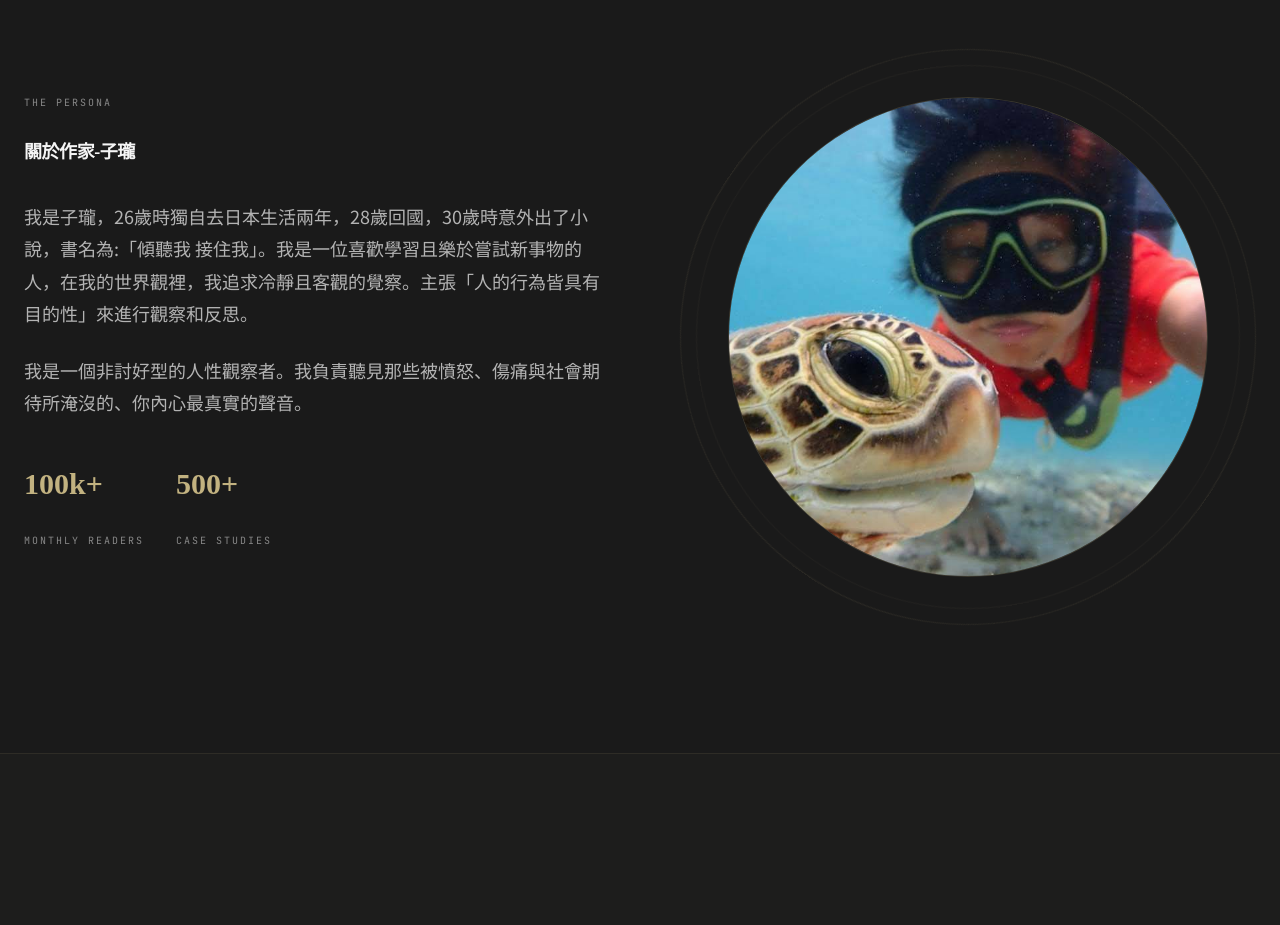
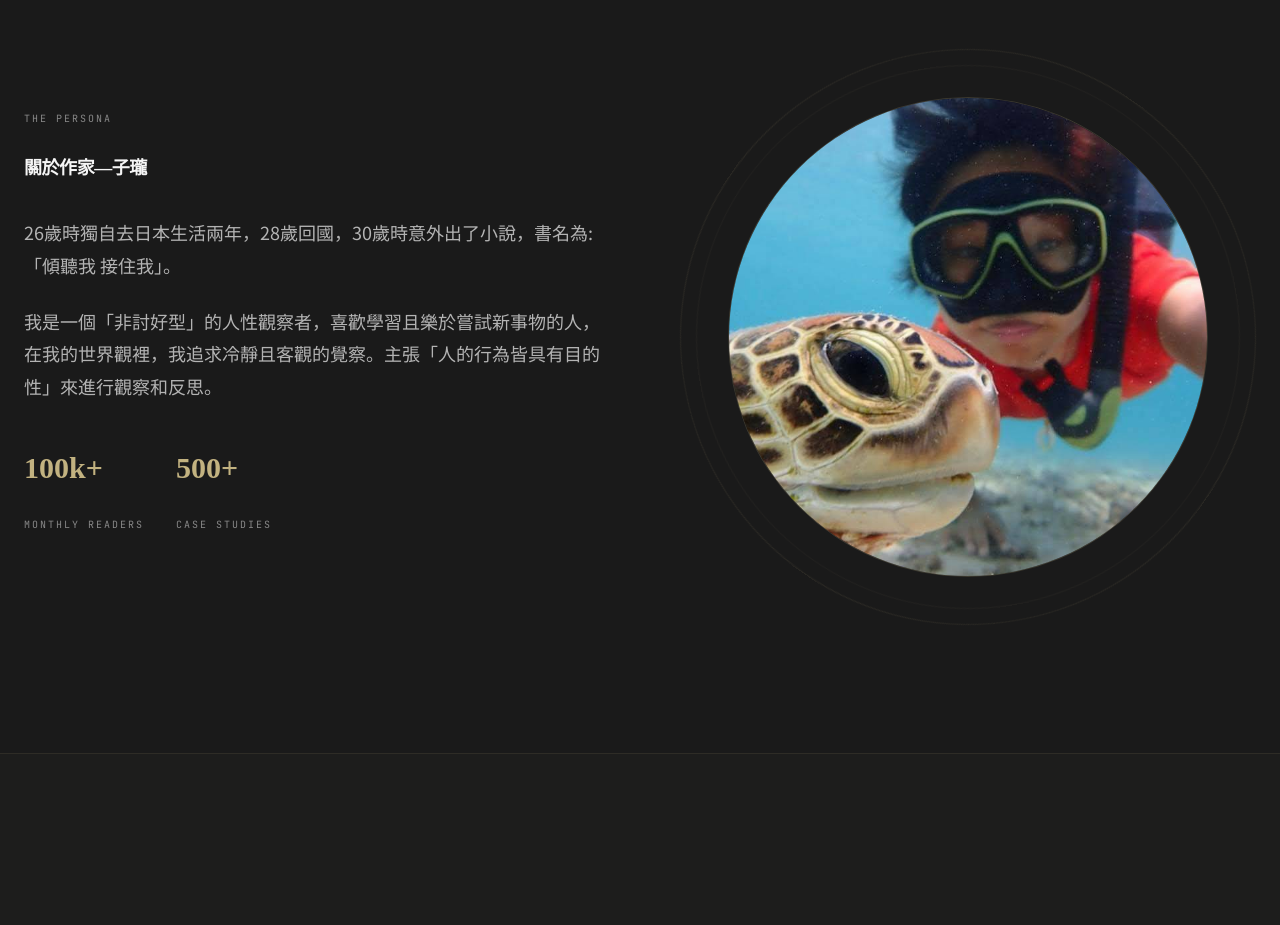
Before and after one commit to pocket12012076-svg/-Zi-Long-, a React (Vite) app: page / in a window 1280 px wide. Shown: the part 880-1805 px from the top of the page. Built offline with nearby package versions, Linux system fonts and the light colour scheme.

Commit message:
Revise author's description in App.tsx
Updated the author's description text for clarity and consistency.

```diff
--- a/src/App.tsx
+++ b/src/App.tsx
@@ -49,13 +49,13 @@ export default function App() {
           <div className="max-w-7xl mx-auto grid grid-cols-1 lg:grid-cols-2 gap-20 items-center">
             <div className="order-2 lg:order-1">
               <span className="mono-label mb-6 block text-accent">The Persona</span>
-              <h2 className="text-[18px] font-serif font-bold mb-8">關於作家-子瓏</h2>
+              <h2 className="text-[18px] font-serif font-bold mb-8">關於作家—子瓏</h2>
               <div className="space-y-6 text-[18px] font-normal text-ink/70 leading-[1.8]">
                 <p>
-                  我是子瓏，26歲時獨自去日本生活兩年，28歲回國，30歲時意外出了小說，書名為:「傾聽我 接住我」。我是一位喜歡學習且樂於嘗試新事物的人，在我的世界觀裡，我追求冷靜且客觀的覺察。主張「人的行為皆具有目的性」來進行觀察和反思。
+                  26歲時獨自去日本生活兩年，28歲回國，30歲時意外出了小說，書名為:「傾聽我 接住我」。
                 </p>
                 <p>
-                  我是一個非討好型的人性觀察者。我負責聽見那些被憤怒、傷痛與社會期待所淹沒的、你內心最真實的聲音。
+                  我是一個「非討好型」的人性觀察者，喜歡學習且樂於嘗試新事物的人，在我的世界觀裡，我追求冷靜且客觀的覺察。主張「人的行為皆具有目的性」來進行觀察和反思。
                 </p>
               </div>
 
```
